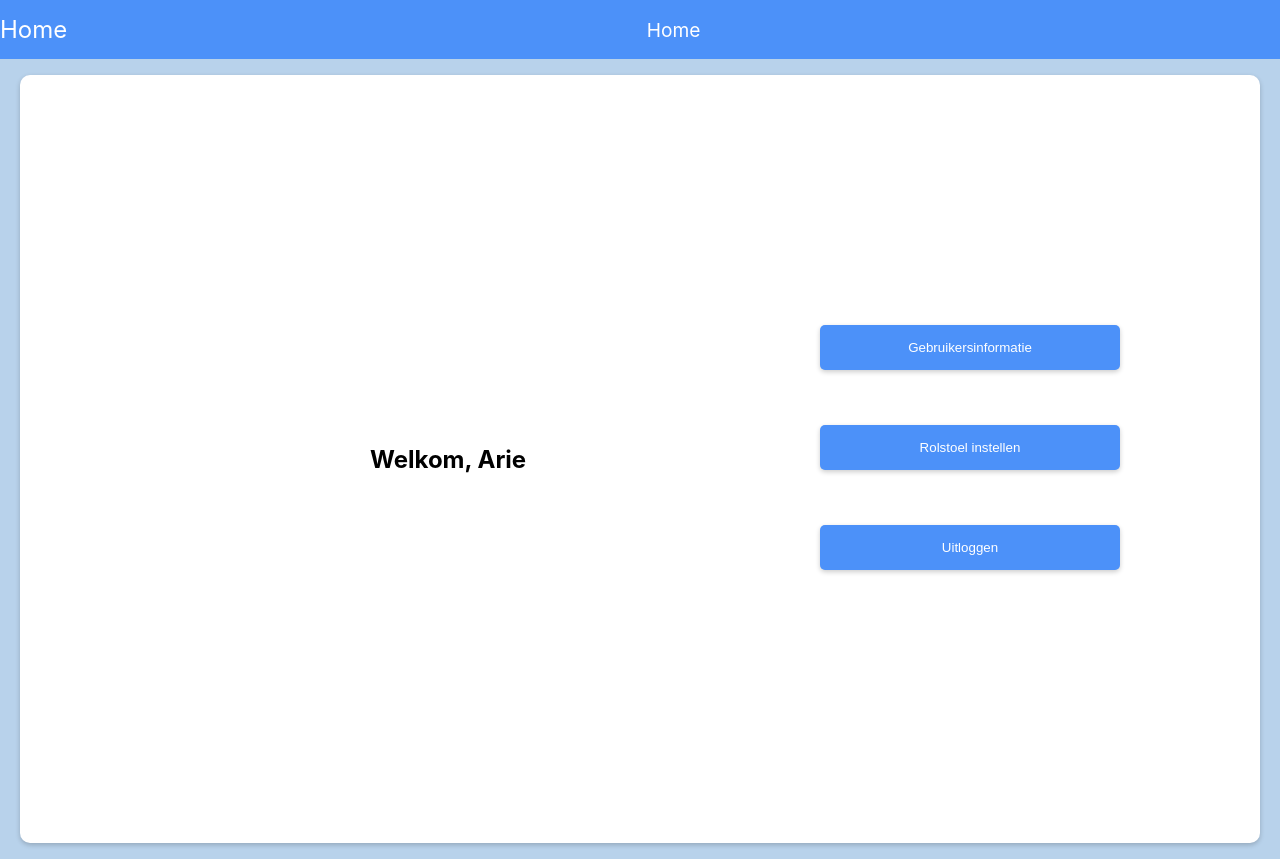
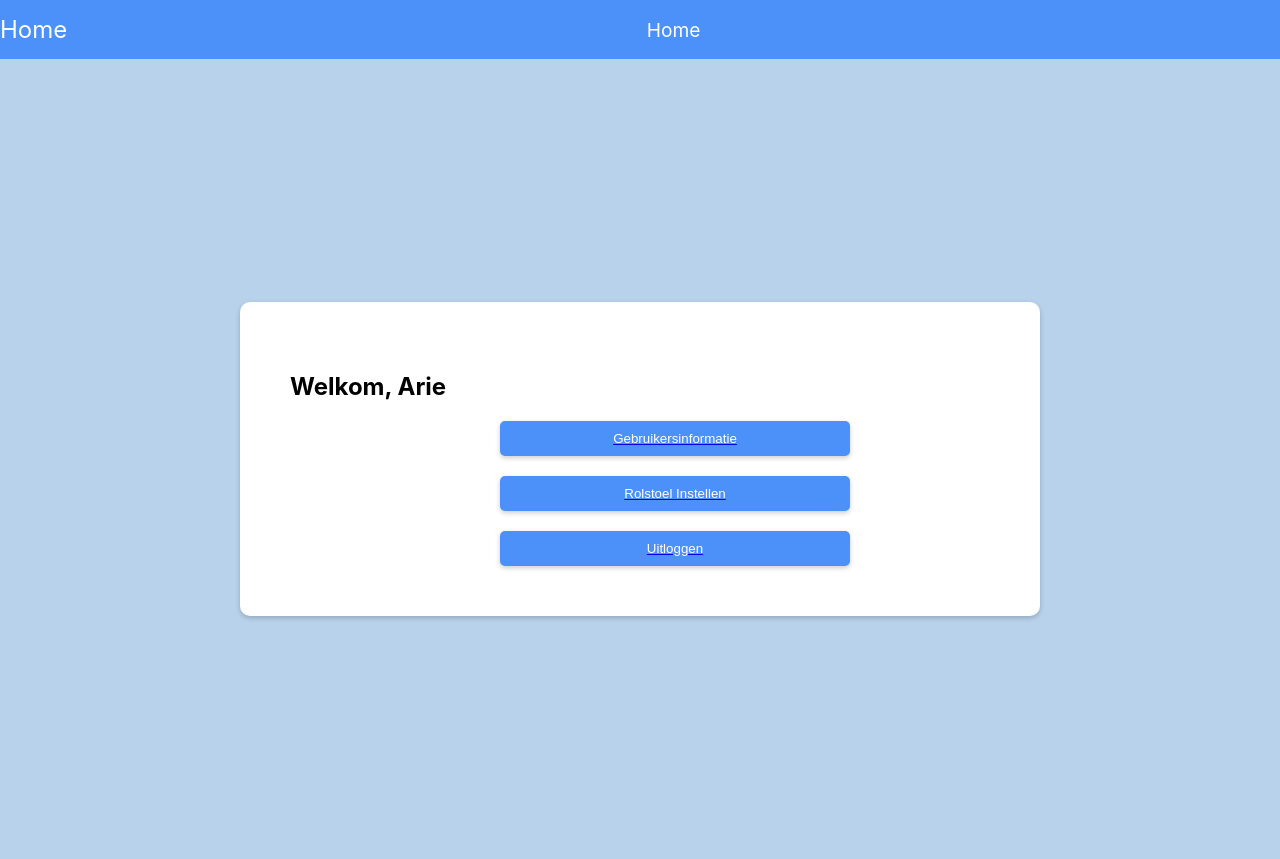
Before and after one commit to hesitantronin/TTDL-web-app, a React (Create React App) app in the folder ttdl-webapp/frontend/ttdl-frontend/: page /home in a window 1280 px wide. Built offline with nearby package versions, Linux system fonts and the light colour scheme.

Commit message:
homepage fix
css

```diff
--- a/ttdl-webapp/frontend/ttdl-frontend/src/Views/HomePage.tsx
+++ b/ttdl-webapp/frontend/ttdl-frontend/src/Views/HomePage.tsx
@@ -8,75 +8,28 @@ function Home(){
     return (
         <div>
              <Navbar />
-        <div style={{
-            display: 'flex',
-            justifyContent: 'center',
-            alignItems: 'center',
-            height: '100vh',
-            backgroundColor: 'rgba(184,210,235,255)'
-        }}>
-            <div style={{
-                backgroundColor: 'white',
-                width: '1800px',
-                padding: '350px',
-                margin: '20px',
-                boxSizing: 'border-box',
-                position: 'relative',
-                borderRadius: '10px',
-                boxShadow: '0 2px 5px rgba(0,0,0,0.2)',
-            }}>
+             <div className={generalStyle.container}>
+                <div className={generalStyle.box}>
                     <h2>Welkom, Arie</h2>
+
                     <Link to='/UserOverview'>
                         <button
-                        style={{
-                            position: 'absolute',
-                            textAlign: "center",
-                            top: '250px',
-                            left: '800px',
-                            width: '300px',
-                            padding: '15px',
-                            backgroundColor: 'rgba(76,145,249,255)',
-                            color: 'white',
-                            border: 'none',
-                            borderRadius: '5px',
-                            boxShadow: '0 2px 5px rgba(0,0,0,0.2)',
-                        }}>
+                            className={generalStyle.verticalButton}
+                        >
                         Gebruikersinformatie
                         </button>
                     </Link>
                     <Link to='/SetupPage'>
                         <button
-                        style={{
-                            position: 'absolute',
-                            textAlign: "center",
-                            top: '350px',
-                            left: '800px',
-                            width: '300px',
-                            padding: '15px',
-                            backgroundColor: 'rgba(76,145,249,255)',
-                            color: 'white',
-                            border: 'none',
-                            borderRadius: '5px',
-                            boxShadow: '0 2px 5px rgba(0,0,0,0.2)',
-                        }}>
-                        Rolstoel instellen
+                            className={generalStyle.verticalButton}
+                        >
+                        Rolstoel Instellen
                         </button>
                     </Link>
                     <Link to='/Login'>
                         <button
-                        style={{
-                            position: 'absolute',
-                            textAlign: "center",
-                            top: '450px',
-                            left: '800px',
-                            width: '300px',
-                            padding: '15px',
-                            backgroundColor: 'rgba(76,145,249,255)',
-                            color: 'white',
-                            border: 'none',
-                            borderRadius: '5px',
-                            boxShadow: '0 2px 5px rgba(0,0,0,0.2)',
-                        }}>
+                            className={generalStyle.verticalButton}
+                        >
                         Uitloggen
                         </button>
                     </Link>
--- a/ttdl-webapp/frontend/ttdl-frontend/src/Views/navbar.tsx
+++ b/ttdl-webapp/frontend/ttdl-frontend/src/Views/navbar.tsx
@@ -14,7 +14,7 @@ const Navbar = () => {
         pageName = 'gebruikers overzicht';
     } else if (pathname === '/UserDataOverview' || pathname === '/userDataOverview') {
         pageName = 'gebruiker gegevens overzicht';
-    } else if (pathname == '/Home' || pathname === '/home') {
+    } else if (pathname === '/Home' || pathname === '/home') {
         pageName = 'Home';
     } else if (pathname === '/Login' || pathname === '/login') {
         pageName = 'Inloggen';
--- a/ttdl-webapp/frontend/ttdl-frontend/src/Views/stylesheets/generalStyle.module.css
+++ b/ttdl-webapp/frontend/ttdl-frontend/src/Views/stylesheets/generalStyle.module.css
@@ -32,6 +32,20 @@
   border: none;
   border-radius: 5px;
   box-shadow: 0 2px 5px rgba(0,0,0,0.2);
+}
+
+.verticalButton {
+  width: 50%;
+  padding: 10px;
+  margin-top: 20px;
+  background-color: rgba(76, 145, 249, 1);
+  color: white;
+  border: none;
+  border-radius: 5px;
+  box-shadow: 0 2px 5px rgba(0,0,0,0.2);
+  display: block;
+  margin-left: 30%;
+  margin-right: 30%;
 }
 
 .navbar {
```
Lines whose indentation alone changed are shown as unchanged.
